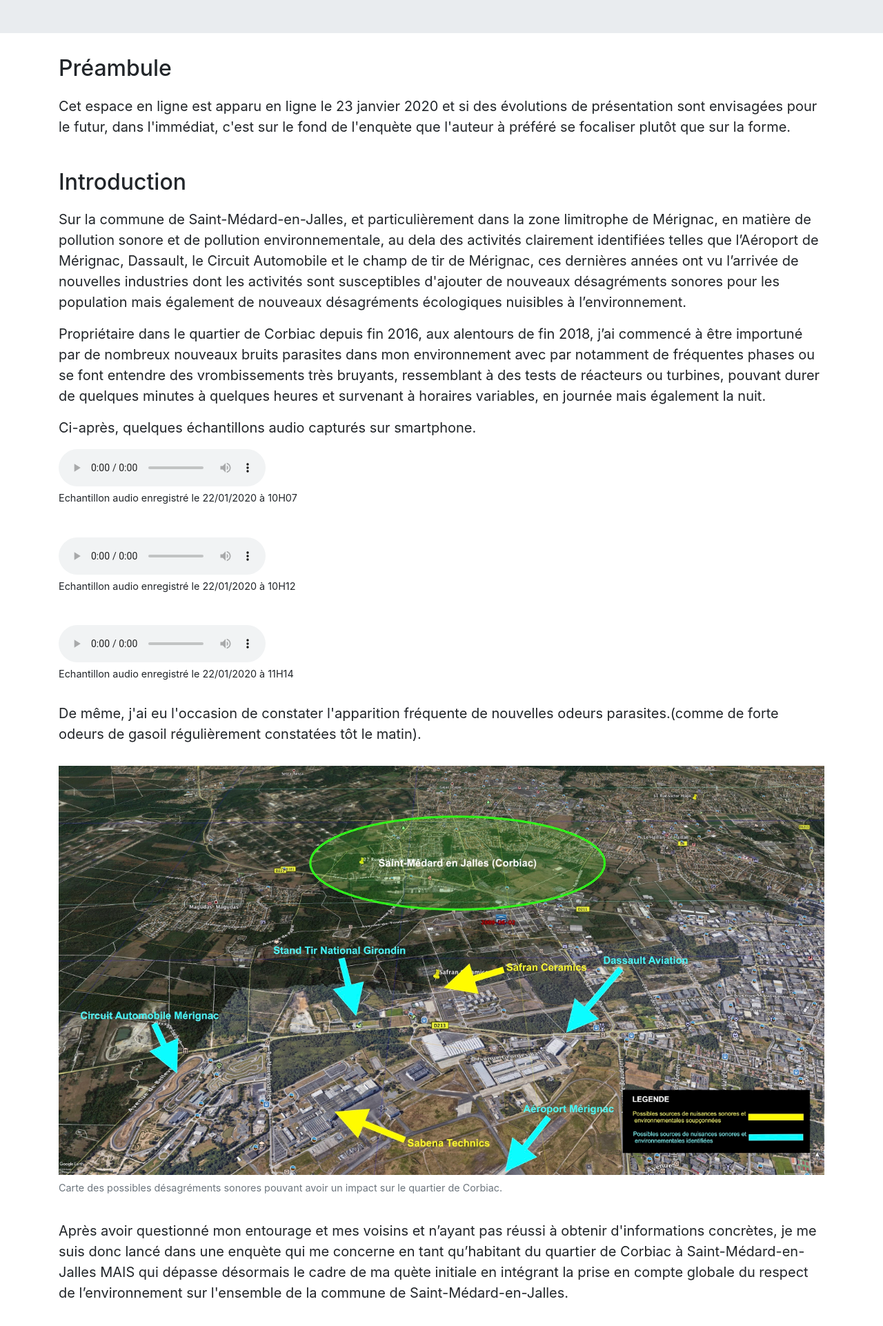
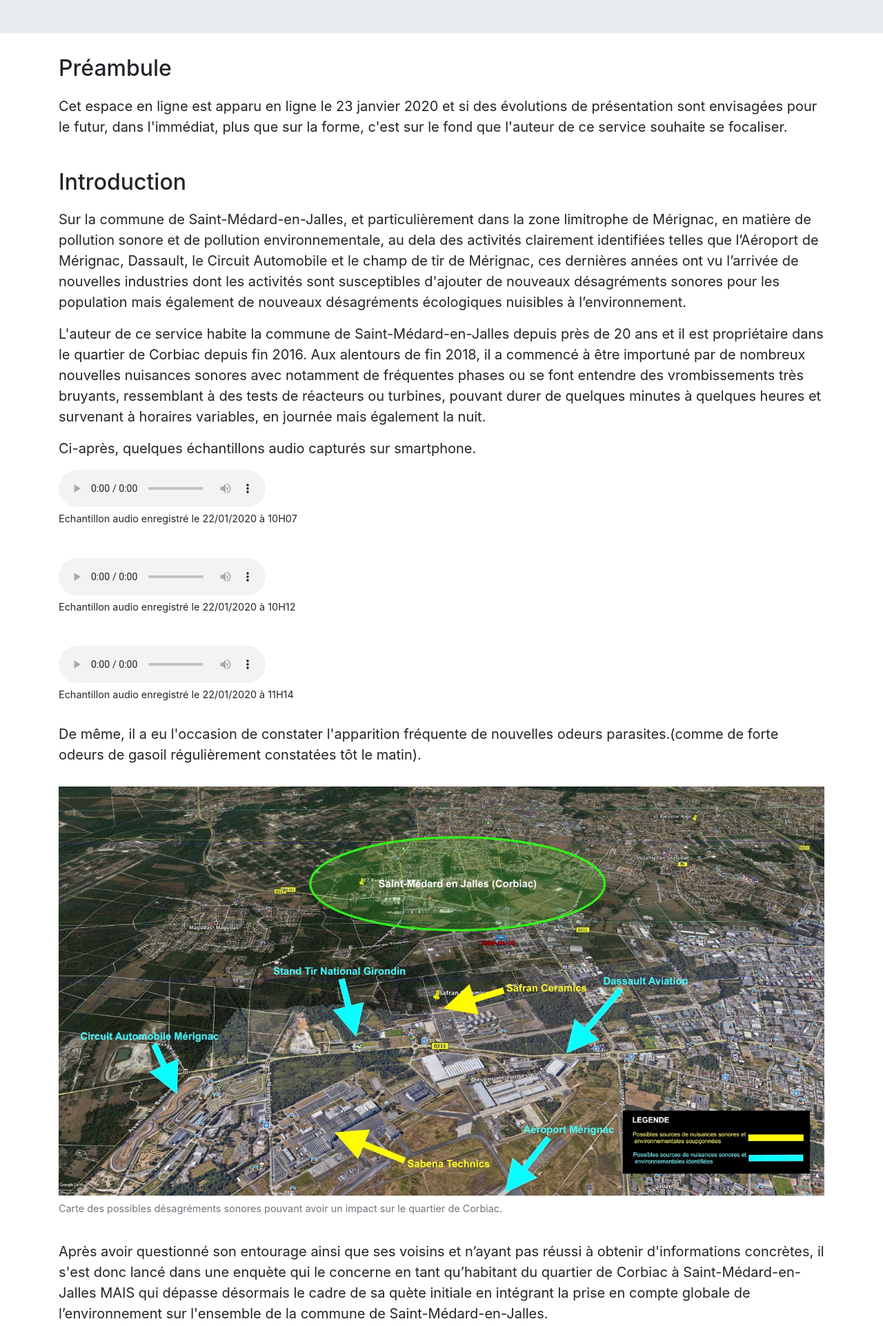
Before and after one commit to operation-environnement/saint-medard-en-jalles, a plain HTML site: page index.html in a window 1280 px wide. Shown: the part 220-2142 px from the top of the page at 69% size. Drawn offline with nearby package versions, Linux system fonts and the light colour scheme.

Commit message:
Misc Fixes (2)

```diff
--- a/index.html
+++ b/index.html
@@ -29,7 +29,7 @@
 				<div class="row">
 					<div class="col-md-auto">
 						<h2>Préambule</h2>
-						<p>Cet espace en ligne est apparu en ligne le 23 janvier 2020 et si des évolutions de présentation sont envisagées pour le futur, dans l'immédiat, c'est sur le fond de l'enquète que l'auteur à préféré se focaliser plutôt que sur la forme.</p>
+						<p>Cet espace en ligne est apparu en ligne le 23 janvier 2020 et si des évolutions de présentation sont envisagées pour le futur, dans l'immédiat, plus que sur la forme, c'est sur le fond que l'auteur de ce service souhaite se focaliser.</p>
 					</div>
 				</div>
 			</div>
@@ -38,7 +38,7 @@
 					<div class="col-md-auto">
 						<h2>Introduction</h2>
 						<p>Sur la commune de Saint-Médard-en-Jalles, et particulièrement dans la zone limitrophe de Mérignac, en matière de pollution sonore et de pollution environnementale, au dela des activités clairement identifiées telles que l’Aéroport de Mérignac, Dassault, le Circuit Automobile et le champ de tir de Mérignac, ces dernières années ont vu l’arrivée de nouvelles industries dont les activités sont susceptibles d'ajouter de nouveaux désagréments sonores pour les population mais également de nouveaux désagréments écologiques nuisibles à l’environnement.</p>
-						<p>Propriétaire dans le quartier de Corbiac depuis fin 2016, aux alentours de fin 2018, j’ai commencé à être importuné par de nombreux nouveaux bruits parasites dans mon environnement avec par notamment de fréquentes phases ou se font entendre des vrombissements très bruyants, ressemblant à des tests de réacteurs ou turbines, pouvant durer de quelques minutes à quelques heures et survenant à horaires variables, en journée mais également la nuit.</p><p> Ci-après, quelques échantillons audio capturés sur smartphone.</p>
+						<p>L'auteur de ce service habite la commune de Saint-Médard-en-Jalles depuis près de 20 ans et il est propriétaire dans le quartier de Corbiac depuis fin 2016. Aux alentours de fin 2018, il a commencé à être importuné par de nombreux nouvelles nuisances sonores avec notamment de fréquentes phases ou se font entendre des vrombissements très bruyants, ressemblant à des tests de réacteurs ou turbines, pouvant durer de quelques minutes à quelques heures et survenant à horaires variables, en journée mais également la nuit.</p><p> Ci-après, quelques échantillons audio capturés sur smartphone.</p>
 						<div class="audio-sample">
 							<audio src="audio/Sample_22012020_10H07.mp3" controls preload="auto">Your browser doesn't support HTML5 audio tag.</audio>
 							<p>Echantillon audio enregistré le 22/01/2020 à 10H07</p>
@@ -51,12 +51,12 @@
 							<audio src="audio/Sample_22012020_11H14.mp3" controls preload="auto">Your browser doesn't support HTML5 audio tag.</audio>
 							<p>Echantillon audio enregistré le 22/01/2020 à 11H14</p>
 						</div>
-						<p> De même, j'ai eu l'occasion de constater l'apparition fréquente de nouvelles odeurs parasites.(comme de forte odeurs de gasoil régulièrement constatées tôt le matin).</p>
+						<p> De même, il a eu l'occasion de constater l'apparition fréquente de nouvelles odeurs parasites.(comme de forte odeurs de gasoil régulièrement constatées tôt le matin).</p>
 						<figure class="figure">
 							<img src="images/situation_light.jpg" class="figure-img img-fluid" alt="Carte des désagréments identifiés sur le quartier de Corbiac.">
 							<figcaption class="figure-caption">Carte des possibles désagréments sonores pouvant avoir un impact sur le quartier de Corbiac.</figcaption>
 						</figure>
-						<p>Après avoir questionné mon entourage et mes voisins et n’ayant pas réussi à obtenir d'informations concrètes, je me suis donc lancé dans une enquète qui me concerne en tant qu’habitant du quartier de Corbiac à Saint-Médard-en-Jalles MAIS qui dépasse désormais le cadre de ma quète initiale en intégrant la prise en compte globale du respect de l’environnement sur l'ensemble de la commune de Saint-Médard-en-Jalles.</p>
+						<p>Après avoir questionné son entourage ainsi que ses voisins et n’ayant pas réussi à obtenir d'informations concrètes, il s'est donc lancé dans une enquète qui le concerne en tant qu’habitant du quartier de Corbiac à Saint-Médard-en-Jalles MAIS qui dépasse désormais le cadre de sa quète initiale en intégrant la prise en compte globale de l’environnement sur l'ensemble de la commune de Saint-Médard-en-Jalles.</p>
 					</div>
 				</div></div></section><section id="objectifs" data-pg-name="objectifs" class="section-std"><div class="container">
     <div class="row">
@@ -124,6 +124,10 @@
 							</li>
 						</ul>
 					</div>
+				</div></div></section><section id="contacts" data-pg-name="contacts" class="section-std"><div class="container">
+    <div class="row"><div class="col-md-12"><h2>Contacts</h2>
+	<p>Retrouvez les informations d'Opération Environnement sur <a href="https://twitter.com/ope_envir_stmed" target="_blank">TWITTER</a> &gt; <a href="https://twitter.com/ope_envir_stmed" target="_blank">@ope_envir_stmed</a></p><p>Vous êtes témoin d'une situation de nuisance sonore ou écologique sur la ville de Saint-Médard-en-Jalles ? Faites nous parvenir vos informations et signalements par <a href="mailto:operation.environnement@gmail.com">EMAIL</a> à l'adresse <a href="mailto:operation.environnement@gmail.com">operation.environnement@gmail.com</a></p></div>
+
 				</div></div></section>
 
 
```
